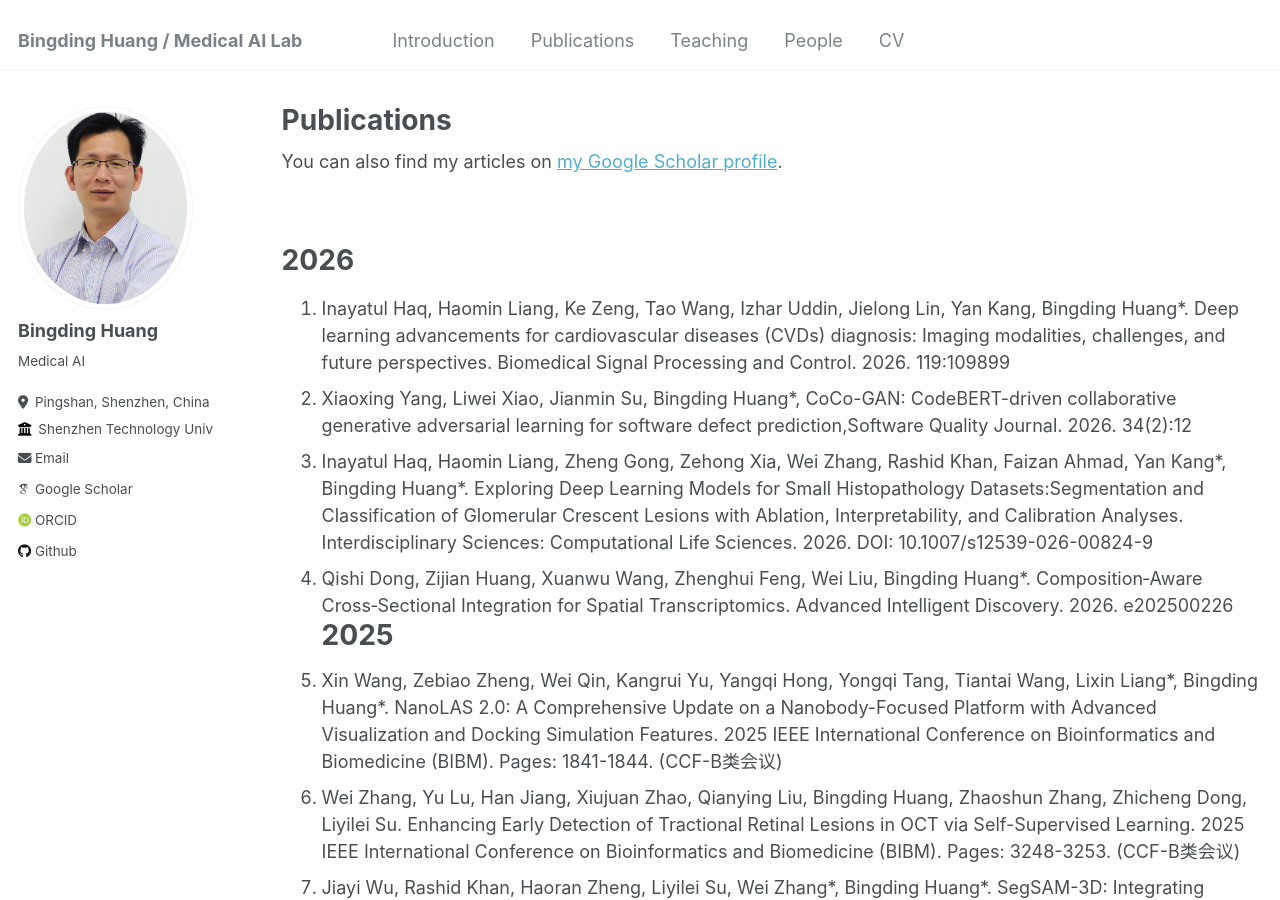
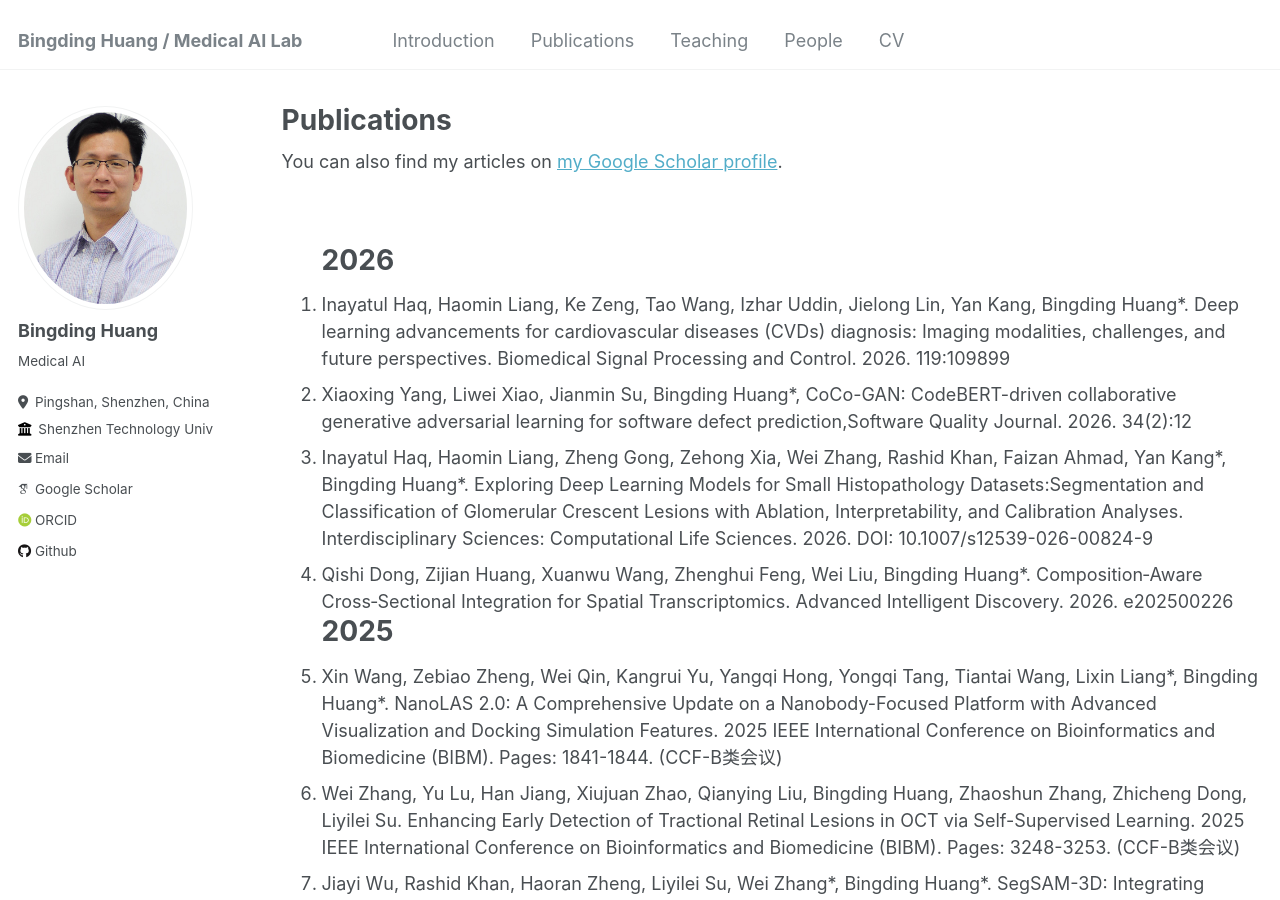
Before and after one commit to bingding/bingding.github.io, a Jekyll site: the page built from _pages/publications.md, in a window 1280 px wide and 900 px high. Built offline with Jekyll 4.4.1, drawn with Linux system fonts in a browser that asks for light colours; some web fonts are replaced.

Commit message:
add papers

```diff
--- a/_pages/publications.md
+++ b/_pages/publications.md
@@ -11,8 +11,9 @@ author_profile: true
 <br>
 {% include base_path %}
 
-<h1> 2026</h1>
+
 <ol>
+<h1>2026</h1>
 <li>
 Inayatul Haq, Haomin Liang, Ke Zeng, Tao Wang, Izhar Uddin, Jielong Lin, Yan Kang, Bingding Huang*. Deep learning advancements for cardiovascular diseases (CVDs) diagnosis: Imaging modalities, challenges, and future perspectives. Biomedical Signal Processing and Control.  2026. 119:109899
 <li>
@@ -22,7 +23,7 @@ Inayatul Haq, Haomin Liang, Zheng Gong, Zehong Xia, Wei Zhang, Rashid Khan, Faiz
 
 <li>
 Qishi Dong, Zijian Huang, Xuanwu Wang, Zhenghui Feng, Wei Liu, Bingding Huang*. Composition‐Aware Cross‐Sectional Integration for Spatial Transcriptomics. Advanced Intelligent Discovery. 2026. e202500226
-<h1> 2025</h1>
+<h1>2025</h1>
 
 
 
@@ -112,7 +113,7 @@ Rashid Khan, <b>Bingding Huang*</b>, Visual Insight: Deep Multilayer Fusion with
 <li> Hanwen Zhang, Yongzhi Huang, Bingding Huang*. Two-Stage Training for Abdominal Pan-Cancer Segmentation in Weak Label. In: Ma, J., Wang, B. (eds) Fast, Low-resource, and Accurate Organ and Pan-cancer Segmentation in Abdomen CT. FLARE 2023. Lecture Notes in Computer Science, 2024. 14544:194-208. Springer, Cham. DOI:10.1007/978-3-031-58776-4_16
 <br>
 <br>
-<h1> 2023</h1>
+<h1>2023</h1>
 <br>
 <li> Jing Li, Liyilei Su, Jun Liu, Qian Peng, Rongde Xu, Wei Cui,Yi Deng, Weiguo Xie, Bingding Huang*, Jingjing Chen*, Optical Navigation Robot-assisted Puncture System for Accurate Lung Nodule Biopsy: An Animal Study,  Quantitative Imaging in Medicine and Surgery, 2023.13(12):7789-7801. DOI: 10.21037/qims-23-576
 <li> Jiapeng Dai, Xiaoxing Yang*, Bingding Huang*, Xiaofen Lu, A Framework based on Deep Neural Network for Ranking-oriented Software Defect Prediction. The 23rd IEEE International Conference on Software Quality, Reliability, and Security (QRS 2023).  Chiang Mai, Thailand. October 22-26, 2023.
@@ -145,7 +146,7 @@ Rashid Khan, <b>Bingding Huang*</b>, Visual Insight: Deep Multilayer Fusion with
 <br>
 
 <br>
-<h1> Befor 2021</h1>
+<h1>Befor 2021</h1>
 <br>
 
 <li> Xianglan Jin, Tiegong Wang, Luguang Chen, Pengyi Xing Xiaoyun Wu, Chengwei Shao, Bingding Huang*, Wangfu Zang*. Single-stage pulmonary resection via a combination of single hookwire localization and video-assisted thoracoscopic surgery for synchronous multiple pulmonary nodules, Technology in Cancer Research & Treatment. 2021, 20:1-9.
```
